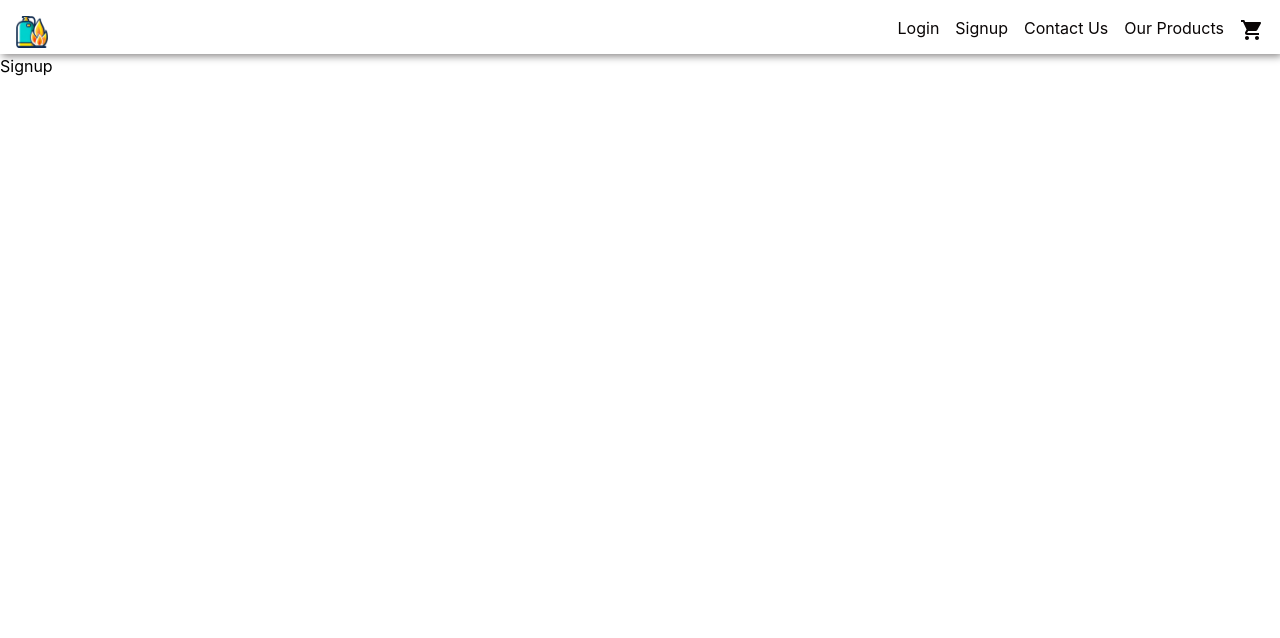
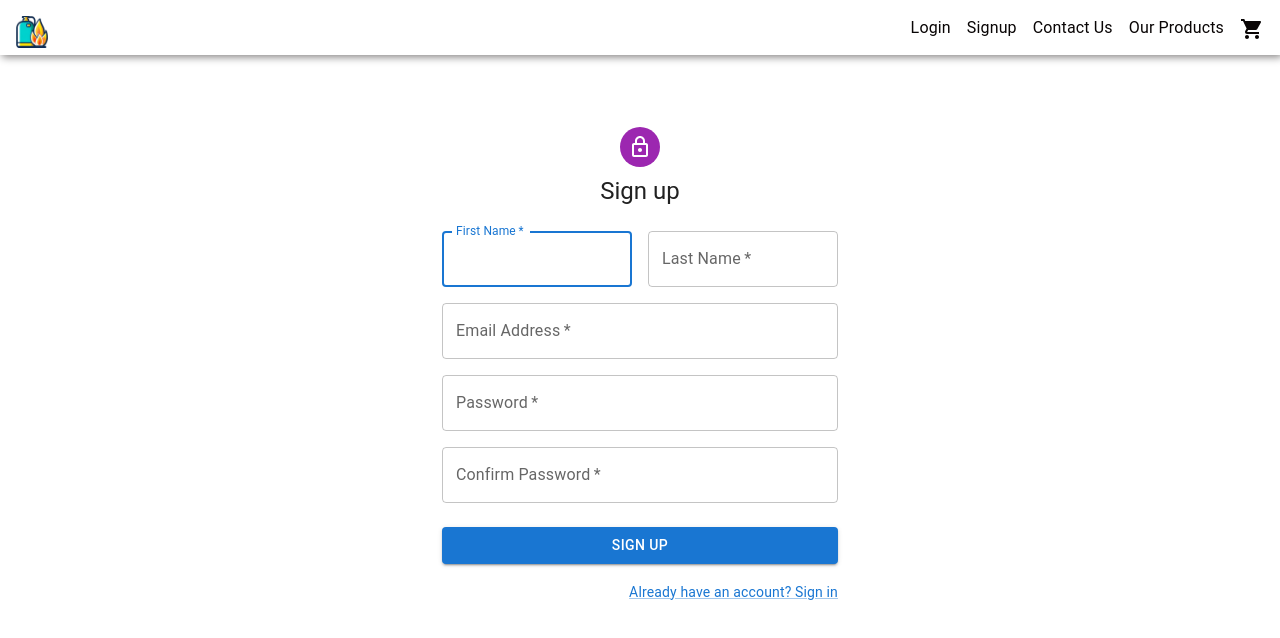
Before and after one commit to priyanshu938/shell-lpg-swift, a React (Vite) app: page /signup in a window 1280 px wide. Shown: the top 638 px of the page. Built offline with nearby package versions, Linux system fonts and the light colour scheme.

Commit message:
login signup made

```diff
--- a/src/App.tsx
+++ b/src/App.tsx
@@ -1,6 +1,6 @@
 import { BrowserRouter, Routes, Route } from "react-router-dom";
 import Navbar from "./components/navbar/Navbar";
-import { Login } from "./pages/login/Login";
+import Login from "./pages/login/Login";
 import { Home } from "./pages/home/Home";
 import CartContext from "./contexts/CartContext";
 import Signup from "./pages/signup/Signup";
--- a/src/pages/login/Login.tsx
+++ b/src/pages/login/Login.tsx
@@ -1,5 +1,118 @@
-import styles from "./Login.module.css";
+import * as React from "react";
+import Avatar from "@mui/material/Avatar";
+import Button from "@mui/material/Button";
+import CssBaseline from "@mui/material/CssBaseline";
+import TextField from "@mui/material/TextField";
+import FormControlLabel from "@mui/material/FormControlLabel";
+import Checkbox from "@mui/material/Checkbox";
+import Link from "@mui/material/Link";
+import Grid from "@mui/material/Grid";
+import Box from "@mui/material/Box";
+import LockOutlinedIcon from "@mui/icons-material/LockOutlined";
+import Typography from "@mui/material/Typography";
+import Container from "@mui/material/Container";
+import { createTheme, ThemeProvider } from "@mui/material/styles";
 
-export const Login = () => {
-  return <h1>login</h1>;
-};
+// function Copyright(props: any) {
+//   return (
+//     <Typography
+//       variant="body2"
+//       color="text.secondary"
+//       align="center"
+//       {...props}
+//     >
+//       {"Copyright © "}
+//       <Link color="inherit" href="https://mui.com/">
+//         Your Website
+//       </Link>{" "}
+//       {new Date().getFullYear()}
+//       {"."}
+//     </Typography>
+//   );
+// }
+
+// TODO remove, this demo shouldn't need to reset the theme.
+const defaultTheme = createTheme();
+
+export default function Login() {
+  const handleSubmit = (event: React.FormEvent<HTMLFormElement>) => {
+    event.preventDefault();
+    const data = new FormData(event.currentTarget);
+    console.log({
+      email: data.get("email"),
+      password: data.get("password"),
+    });
+  };
+
+  return (
+    <ThemeProvider theme={defaultTheme}>
+      <Container component="main" maxWidth="xs">
+        <CssBaseline />
+        <Box
+          sx={{
+            marginTop: 8,
+            display: "flex",
+            flexDirection: "column",
+            alignItems: "center",
+          }}
+        >
+          <Avatar sx={{ m: 1, bgcolor: "secondary.main" }}>
+            <LockOutlinedIcon />
+          </Avatar>
+          <Typography component="h1" variant="h5">
+            Sign in
+          </Typography>
+          <Box
+            component="form"
+            onSubmit={handleSubmit}
+            noValidate
+            sx={{ mt: 1 }}
+          >
+            <TextField
+              margin="normal"
+              required
+              fullWidth
+              id="email"
+              label="Email Address"
+              name="email"
+              type="email"
+              autoComplete="email"
+              autoFocus
+            />
+            <TextField
+              margin="normal"
+              required
+              fullWidth
+              name="password"
+              label="Password"
+              type="password"
+              id="password"
+              autoComplete="current-password"
+            />
+
+            <Button
+              type="submit"
+              fullWidth
+              variant="contained"
+              sx={{ mt: 3, mb: 2 }}
+            >
+              Sign In
+            </Button>
+            <Grid container>
+              <Grid item xs>
+                {/* <Link href="#" variant="body2">
+                  Forgot password?
+                </Link> */}
+              </Grid>
+              <Grid item>
+                <Link href="/signup" variant="body2">
+                  {"Don't have an account? Sign Up"}
+                </Link>
+              </Grid>
+            </Grid>
+          </Box>
+        </Box>
+      </Container>
+    </ThemeProvider>
+  );
+}
--- a/src/pages/signup/Signup.tsx
+++ b/src/pages/signup/Signup.tsx
@@ -1,8 +1,129 @@
-import React from "react";
-import styles from "./Signup.module.css";
+import * as React from "react";
+import Avatar from "@mui/material/Avatar";
+import Button from "@mui/material/Button";
+import CssBaseline from "@mui/material/CssBaseline";
+import TextField from "@mui/material/TextField";
+import FormControlLabel from "@mui/material/FormControlLabel";
+import Checkbox from "@mui/material/Checkbox";
+import Link from "@mui/material/Link";
+import Grid from "@mui/material/Grid";
+import Box from "@mui/material/Box";
+import LockOutlinedIcon from "@mui/icons-material/LockOutlined";
+import Typography from "@mui/material/Typography";
+import Container from "@mui/material/Container";
+import { createTheme, ThemeProvider } from "@mui/material/styles";
 
-const Signup = () => {
-  return <div>Signup</div>;
-};
+// TODO remove, this demo shouldn't need to reset the theme.
+const defaultTheme = createTheme();
 
-export default Signup;
+export default function SignUp() {
+  const handleSubmit = (event: React.FormEvent<HTMLFormElement>) => {
+    event.preventDefault();
+    const data = new FormData(event.currentTarget);
+    console.log({
+      email: data.get("email"),
+      password: data.get("password"),
+      confirmPassword: data.get("confirmPassword"),
+    });
+  };
+
+  return (
+    <ThemeProvider theme={defaultTheme}>
+      <Container component="main" maxWidth="xs">
+        <CssBaseline />
+        <Box
+          sx={{
+            marginTop: 8,
+            display: "flex",
+            flexDirection: "column",
+            alignItems: "center",
+          }}
+        >
+          <Avatar sx={{ m: 1, bgcolor: "secondary.main" }}>
+            <LockOutlinedIcon />
+          </Avatar>
+          <Typography component="h1" variant="h5">
+            Sign up
+          </Typography>
+          <Box
+            component="form"
+            noValidate
+            onSubmit={handleSubmit}
+            sx={{ mt: 3 }}
+          >
+            <Grid container spacing={2}>
+              <Grid item xs={12} sm={6}>
+                <TextField
+                  autoComplete="given-name"
+                  name="firstName"
+                  required
+                  fullWidth
+                  id="firstName"
+                  label="First Name"
+                  autoFocus
+                />
+              </Grid>
+              <Grid item xs={12} sm={6}>
+                <TextField
+                  required
+                  fullWidth
+                  id="lastName"
+                  label="Last Name"
+                  name="lastName"
+                  autoComplete="family-name"
+                />
+              </Grid>
+              <Grid item xs={12}>
+                <TextField
+                  required
+                  fullWidth
+                  id="email"
+                  label="Email Address"
+                  name="email"
+                  autoComplete="email"
+                />
+              </Grid>
+              <Grid item xs={12}>
+                <TextField
+                  required
+                  fullWidth
+                  name="password"
+                  label="Password"
+                  type="password"
+                  id="password"
+                  autoComplete="new-password"
+                />
+              </Grid>
+              <Grid item xs={12}>
+                <TextField
+                  required
+                  fullWidth
+                  name="confirmPassword"
+                  label="Confirm Password"
+                  type="password"
+                  id="confirmPassword"
+                  autoComplete="new-password"
+                />
+              </Grid>
+            </Grid>
+            <Button
+              type="submit"
+              fullWidth
+              variant="contained"
+              sx={{ mt: 3, mb: 2 }}
+            >
+              Sign Up
+            </Button>
+            <Grid container justifyContent="flex-end">
+              <Grid item>
+                <Link href="/login" variant="body2">
+                  Already have an account? Sign in
+                </Link>
+              </Grid>
+            </Grid>
+          </Box>
+        </Box>
+      </Container>
+    </ThemeProvider>
+  );
+}
```
